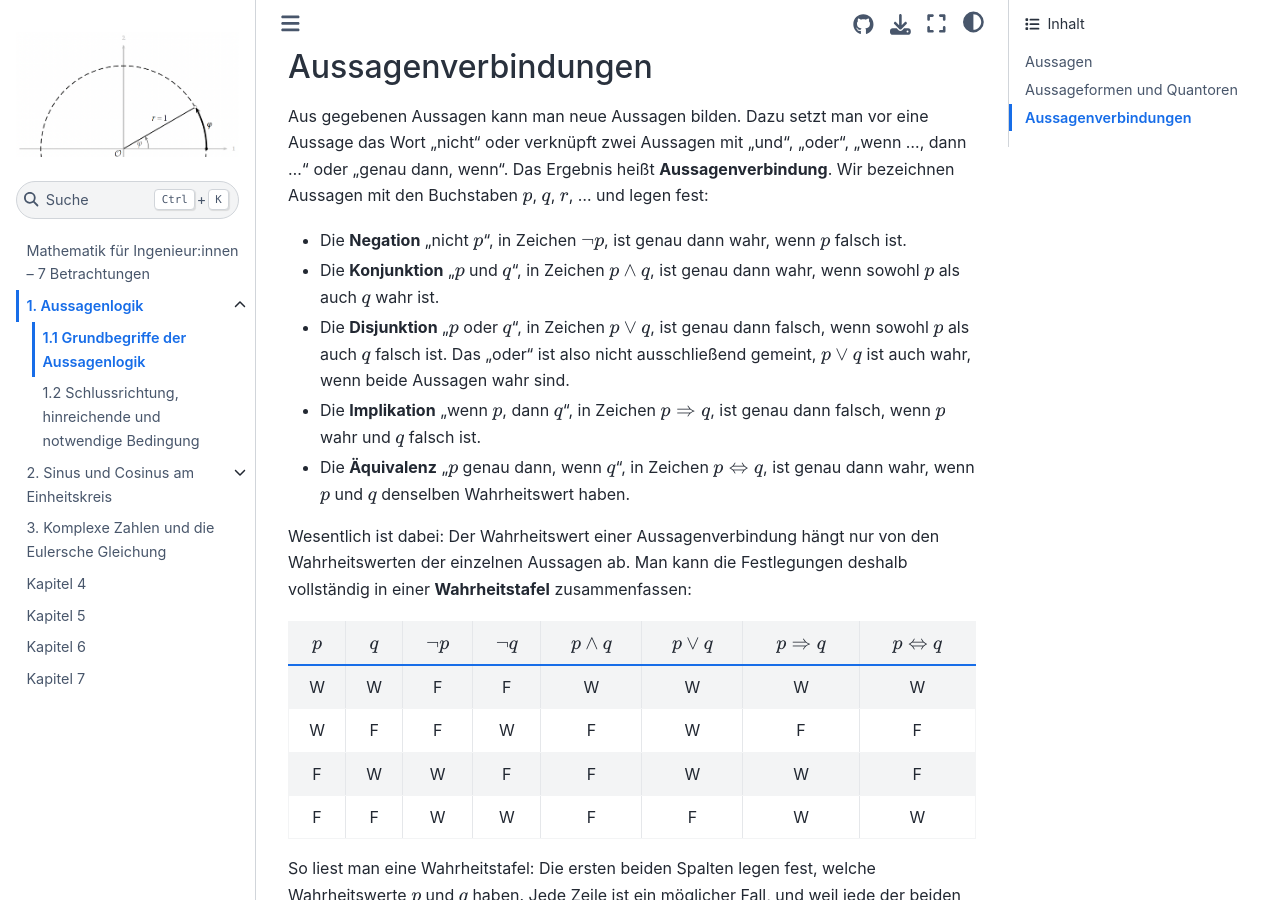
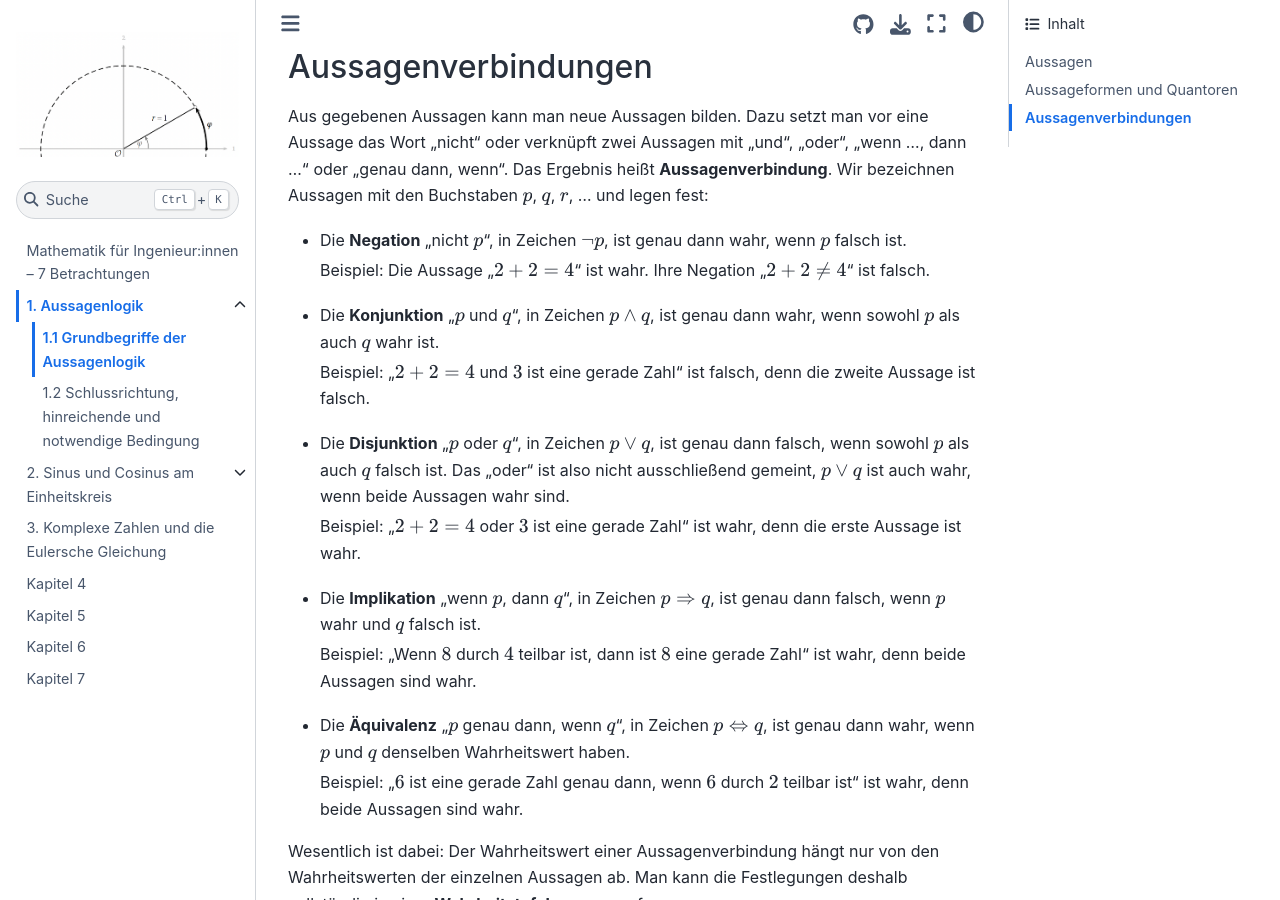
Before and after one commit to s-linden/mathematik-betrachtungen, a Jupyter Book: the page built from chapter01/chapter01_sec01.md, in a window 1280 px wide and 900 px high, scrolled down 1132 px. Built offline with Jupyter Book 1.0.4 settings and Sphinx 7.4.7 and the Sphinx Book theme 1.1.4, drawn with Linux system fonts in a browser that asks for light colours.

Commit message:
1.1: Beispiele zu den fünf Aussagenverbindungen
Co-Authored-By: Claude Opus 5.5 <noreply@anthropic.com>
Claude-Session: https://claude.ai/code/session_01Cq9V6eYad2gHBVcMeiLuBL

```diff
--- a/chapter01/chapter01_sec01.md
+++ b/chapter01/chapter01_sec01.md
@@ -28,10 +28,25 @@ Die so entstehenden Aussagen heißen **Allaussagen** bzw. **Existenzaussagen**.
 Aus gegebenen Aussagen kann man neue Aussagen bilden. Dazu setzt man vor eine Aussage das Wort „nicht“ oder verknüpft zwei Aussagen mit „und“, „oder“, „wenn …, dann …“ oder „genau dann, wenn“. Das Ergebnis heißt **Aussagenverbindung**. Wir bezeichnen Aussagen mit den Buchstaben $p$, $q$, $r$, … und legen fest:
 
 * Die **Negation** „nicht $p$“, in Zeichen $\neg p$, ist genau dann wahr, wenn $p$ falsch ist.
+
+  Beispiel: Die Aussage „$2+2=4$“ ist wahr. Ihre Negation „$2+2\neq 4$“ ist falsch.
+
 * Die **Konjunktion** „$p$ und $q$“, in Zeichen $p\wedge q$, ist genau dann wahr, wenn sowohl $p$ als auch $q$ wahr ist.
+
+  Beispiel: „$2+2=4$ und $3$ ist eine gerade Zahl“ ist falsch, denn die zweite Aussage ist falsch.
+
 * Die **Disjunktion** „$p$ oder $q$“, in Zeichen $p\vee q$, ist genau dann falsch, wenn sowohl $p$ als auch $q$ falsch ist. Das „oder“ ist also nicht ausschließend gemeint, $p\vee q$ ist auch wahr, wenn beide Aussagen wahr sind.
+
+  Beispiel: „$2+2=4$ oder $3$ ist eine gerade Zahl“ ist wahr, denn die erste Aussage ist wahr.
+
 * Die **Implikation** „wenn $p$, dann $q$“, in Zeichen $p\Rightarrow q$, ist genau dann falsch, wenn $p$ wahr und $q$ falsch ist.
+
+  Beispiel: „Wenn $8$ durch $4$ teilbar ist, dann ist $8$ eine gerade Zahl“ ist wahr, denn beide Aussagen sind wahr.
+
 * Die **Äquivalenz** „$p$ genau dann, wenn $q$“, in Zeichen $p\Leftrightarrow q$, ist genau dann wahr, wenn $p$ und $q$ denselben Wahrheitswert haben.
+
+  Beispiel: „$6$ ist eine gerade Zahl genau dann, wenn $6$ durch $2$ teilbar ist“ ist wahr, denn beide Aussagen sind wahr.
+
 
 Wesentlich ist dabei: Der Wahrheitswert einer Aussagenverbindung hängt nur von den Wahrheitswerten der einzelnen Aussagen ab. Man kann die Festlegungen deshalb vollständig in einer **Wahrheitstafel** zusammenfassen:
 
```
